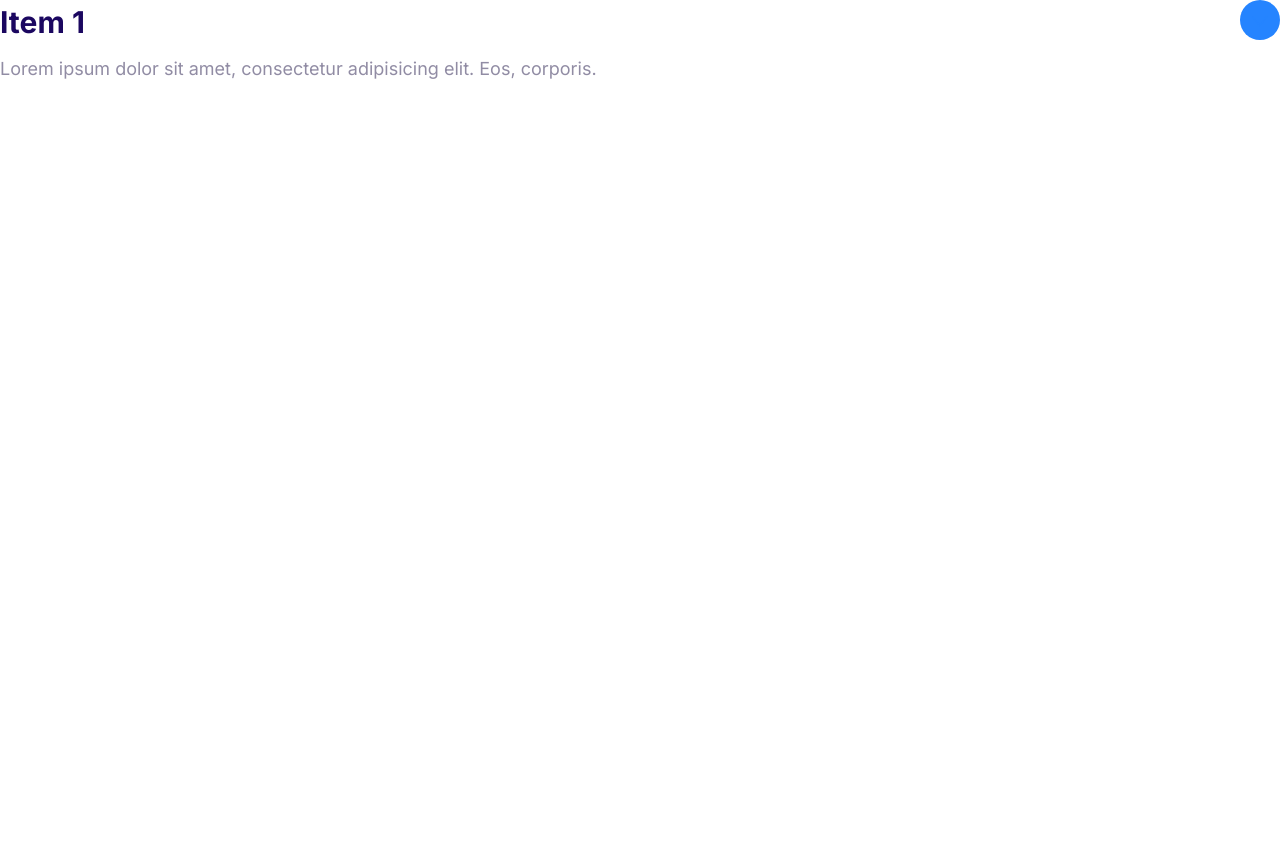
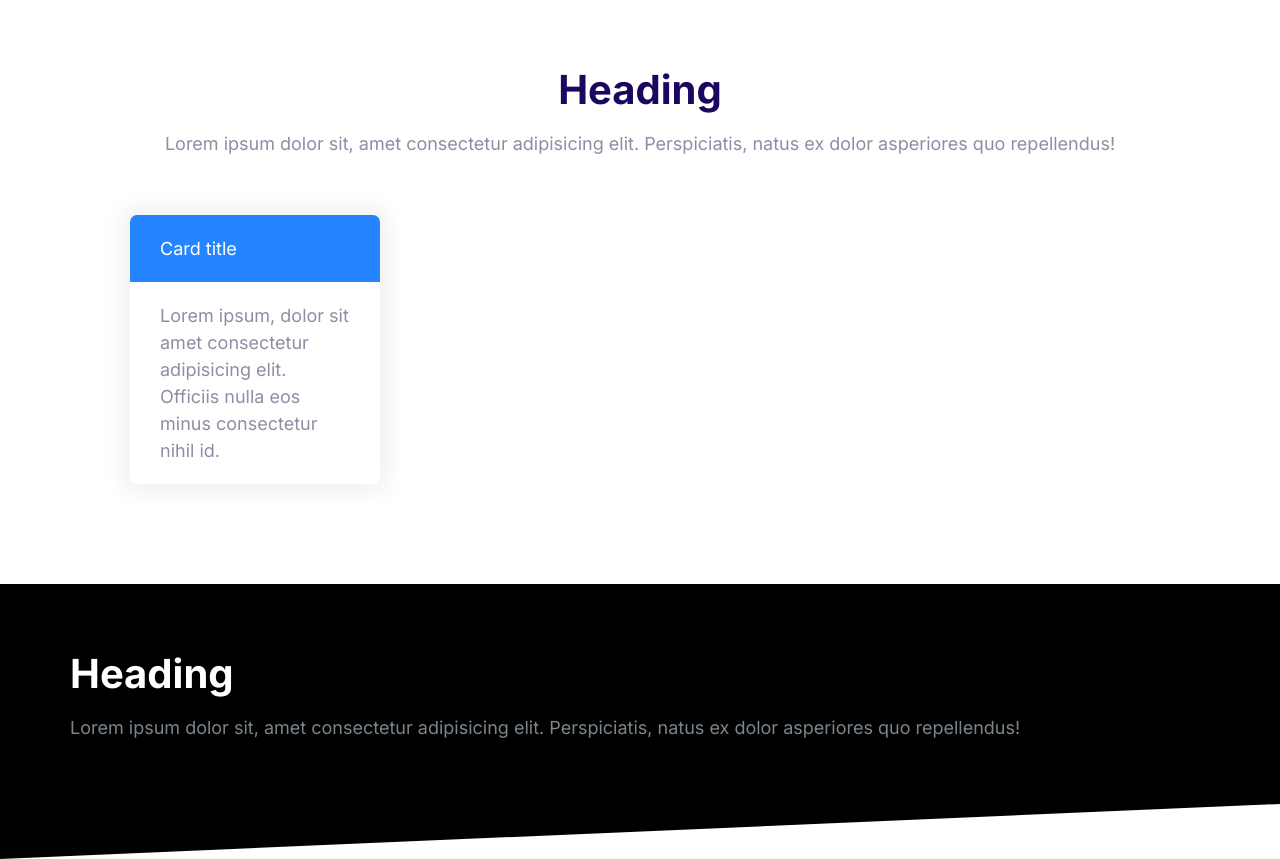
Before and after one commit to vraycode/First-website, a plain HTML site: page final.html in a window 1280 px wide. Before the commit the page ends 800 px from the top, so only its background shows below. Drawn offline with Linux system fonts and the light colour scheme.

Commit message:
building block.

```diff
--- a/css/style.css
+++ b/css/style.css
@@ -476,3 +476,34 @@ a {
   max-height: 100vh;
   opacity: 1;
 }
+
+/* block */
+.block {
+  --padding-vertical: 6rem;
+  padding: var(--padding-vertical) 2rem;
+}
+.block__header {
+  text-align: center;
+}
+.block__heading {
+  margin-top: 0;
+}
+.block--dark {
+  background: black;
+  color: #7b858b;
+}
+.block--dark .block__heading {
+  color: white;
+}
+.block--skewed-right {
+  padding-bottom: 10rem;
+  clip-path: polygon(0 0, 100% 0%, 100% 100%, 0 82%);
+}
+.block--skewed-left {
+  padding-bottom: 10rem;
+  clip-path: polygon(0 0, 100% 0%, 100% 80%, 0 100%);
+}
+.container {
+  max-width: 1140px;
+  margin: 0 auto;
+}
--- a/final.html
+++ b/final.html
@@ -14,19 +14,33 @@
     <link rel="stylesheet" href="css/style.css" />
   </head>
   <body>
-    <div class="collapsible collapsible--expanded">
-      <header class="collapsible__header">
-        <h2 class="collapsible__heading">Item 1</h2>
-
-        <svg class="icon icon--primary collapsible__chevron">
-          <use xlink:href="icon/sprite.svg#chevron"></use>
-        </svg>
+    <section class="block container">
+      <header class="block__header">
+        <h2 class="block__heading">Heading</h2>
+        <p>
+          Lorem ipsum dolor sit, amet consectetur adipisicing elit.
+          Perspiciatis, natus ex dolor asperiores quo repellendus!
+        </p>
       </header>
-
-      <div class="collapsible__content">
-        Lorem ipsum dolor sit amet, consectetur adipisicing elit. Eos, corporis.
+      <div style="width: 30%; padding: 4rem">
+        <div class="card card--primary">
+          <header class="card__header">Card title</header>
+          <div class="card__body">
+            Lorem ipsum, dolor sit amet consectetur adipisicing elit. Officiis
+            nulla eos minus consectetur nihil id.
+          </div>
+        </div>
       </div>
-    </div>
-    <script src="./js/main.js"></script>
+    </section>
+    <section class="block block--dark block--skewed-left">
+      <div class="container">
+        <h2 class="block__heading">Heading</h2>
+        <p>
+          Lorem ipsum dolor sit, amet consectetur adipisicing elit.
+          Perspiciatis, natus ex dolor asperiores quo repellendus!
+        </p>
+      </div>
+    </section>
+    <script src="js/main.js"></script>
   </body>
 </html>
```
Also changed, not shown: component/block.html (added, +27 -0 lines).
